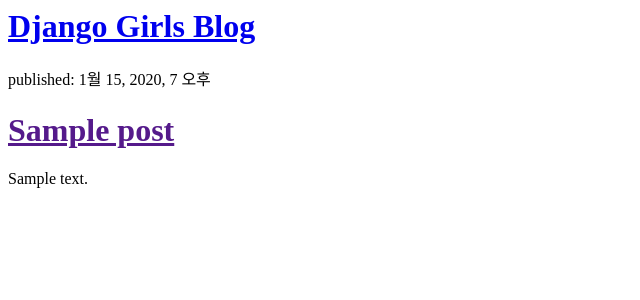
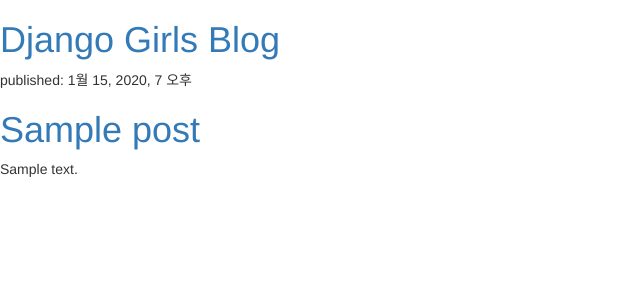
Before and after one commit to jysong-dev/my-first-blog, a Django app: template blog/templates/blog/post_list.html in a window 1280 px wide. Shown: the top 300 px of the page, without its empty margins (0-640 px from the left). Run offline with Django 3.2, Linux system fonts and the light colour scheme; the template is opened without the code that fills it: values that come from a table or form of the project are taken from there, others are empty; tables that the repository leaves empty hold one stand-in row (values such as "Sample post"); some libraries are stand-ins or nearby versions.

Commit message:
CSS file added

```diff
--- /dev/null
+++ b/blog/static/css/blog.css
@@ -0,0 +1,3 @@
+h1 a {
+    color: #FCA205;
+}
--- a/blog/templates/blog/post_list.html
+++ b/blog/templates/blog/post_list.html
@@ -1,3 +1,5 @@
+<link rel="stylesheet" href="//maxcdn.bootstrapcdn.com/bootstrap/3.2.0/css/bootstrap.min.css">
+<link rel="stylesheet" href="//maxcdn.bootstrapcdn.com/bootstrap/3.2.0/css/bootstrap-theme.min.css">
 <html>
     <head>
         <title>Django Girls blog</title>
--- a/blog/views.py
+++ b/blog/views.py
@@ -6,4 +6,5 @@
 
 def post_list(request):
     posts = Post.objects.filter(published_date__lte=timezone.now()).order_by('published_date')
+    # publish date가 없으면 목록에 표시되지 않음
     return render(request, 'blog/post_list.html', {'posts':posts})
```
